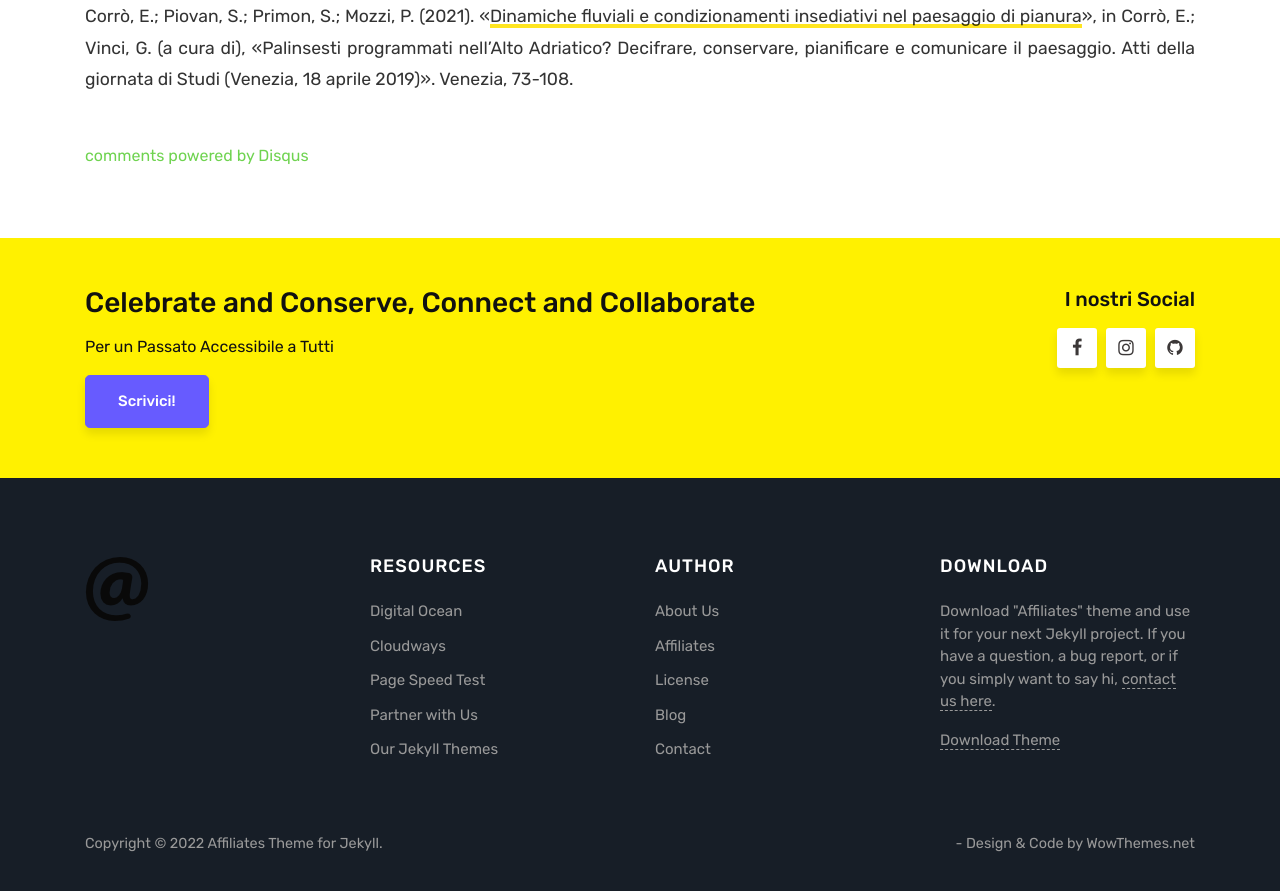
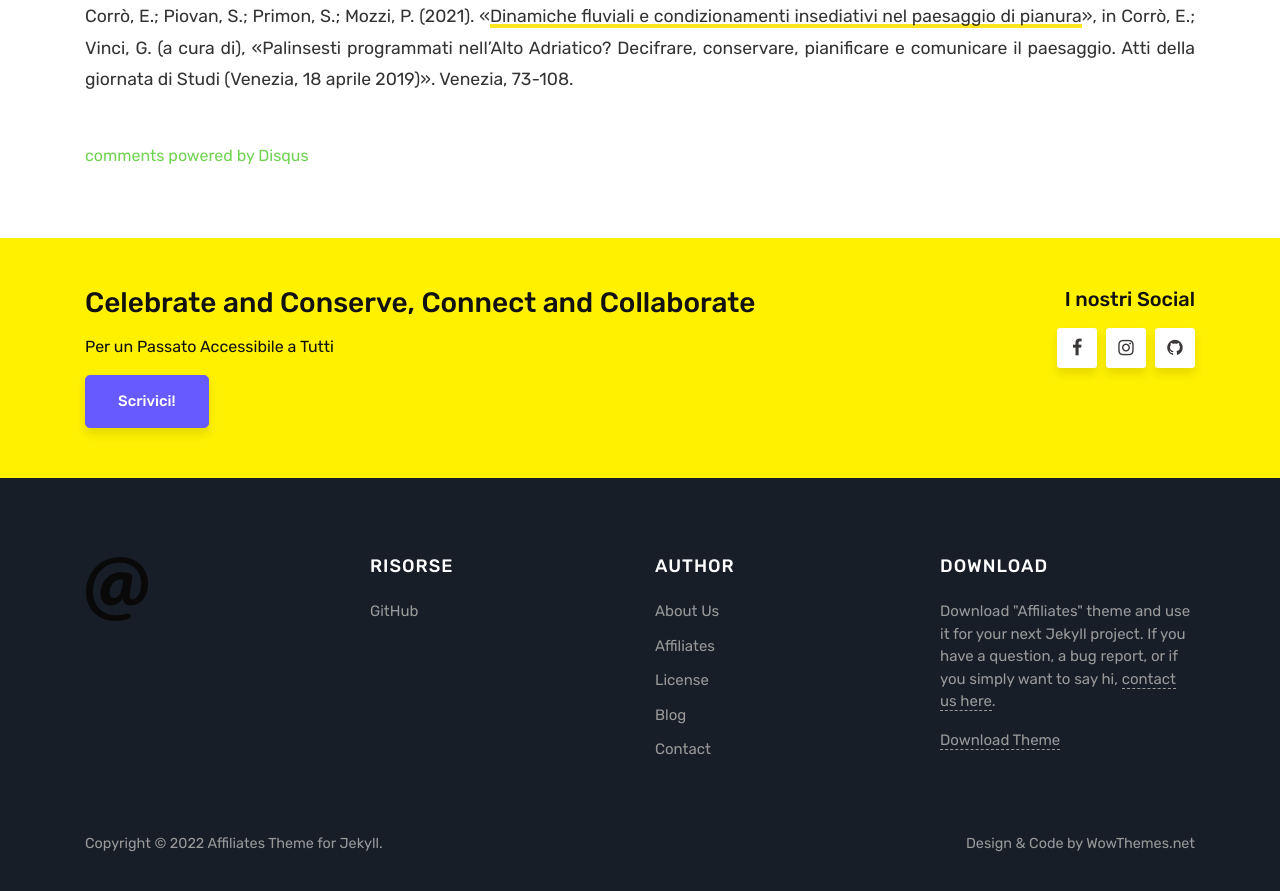
Before and after one commit to valrem93/SantIlarioeilBrenta_test, a Jekyll site: the page built from docs/access.md, in a window 1280 px wide and 900 px high, scrolled down 851 px. Shown: the top 891 px of the window. Built offline with Jekyll 4.4.1, drawn with Linux system fonts in a browser that asks for light colours; comment, search, counter and statistics services are not loaded.

Commit message:
Update default.html

```diff
--- a/docs/_layouts/default.html
+++ b/docs/_layouts/default.html
@@ -159,13 +159,10 @@
 
                 <div class="col-sm-3">
                 <div class="footer-widget">
-                <h5 class="title">Resources</h5>
+                <h5 class="title">Risorse</h5>
                 <ul>
-                <li><a target="_blank" href="https://m.do.co/c/84c9b45d0c47">Digital Ocean</a></li>
-                <li><a target="blank" href="https://www.cloudways.com/en/pricing.php?id=153986&amp;a_bid=005da123">Cloudways</a></li>
-                <li><a target="blank" href="http://shareasale.com/r.cfm?b=875645&amp;u=1087935&amp;m=41388&amp;urllink=&amp;afftrack=">Page Speed Test</a></li>
-                <li><a target="blank" href="https://www.wowthemes.net/affiliate-area/?utm_source=fromjekyllsidebar&utm_campaign=sidebar">Partner with Us</a></li>
-                <li><a target="blank" href="https://www.wowthemes.net/category/jekyll-themes/">Our Jekyll Themes</a></li>
+                <li><a target="_blank" href="https://github.com/">GitHub</a></li>
+
                 </ul>
                 </div>
                 </div>
@@ -198,7 +195,7 @@
                 </p>
                 <p class="pull-right">
                 <!-- Please, leave credit to author unless you own a commercial license: https://www.wowthemes.net/freebies-license/ -->
-                <a target="_blank" href="https://www.wowthemes.net/free-jekyll-template-affiliates/"></a> - Design & Code by WowThemes.net
+                <a target="_blank" href="https://www.wowthemes.net/free-jekyll-template-affiliates/"></a> Design & Code by WowThemes.net
                 </p>
                 <div class="clearfix"></div>
             </div>
```
